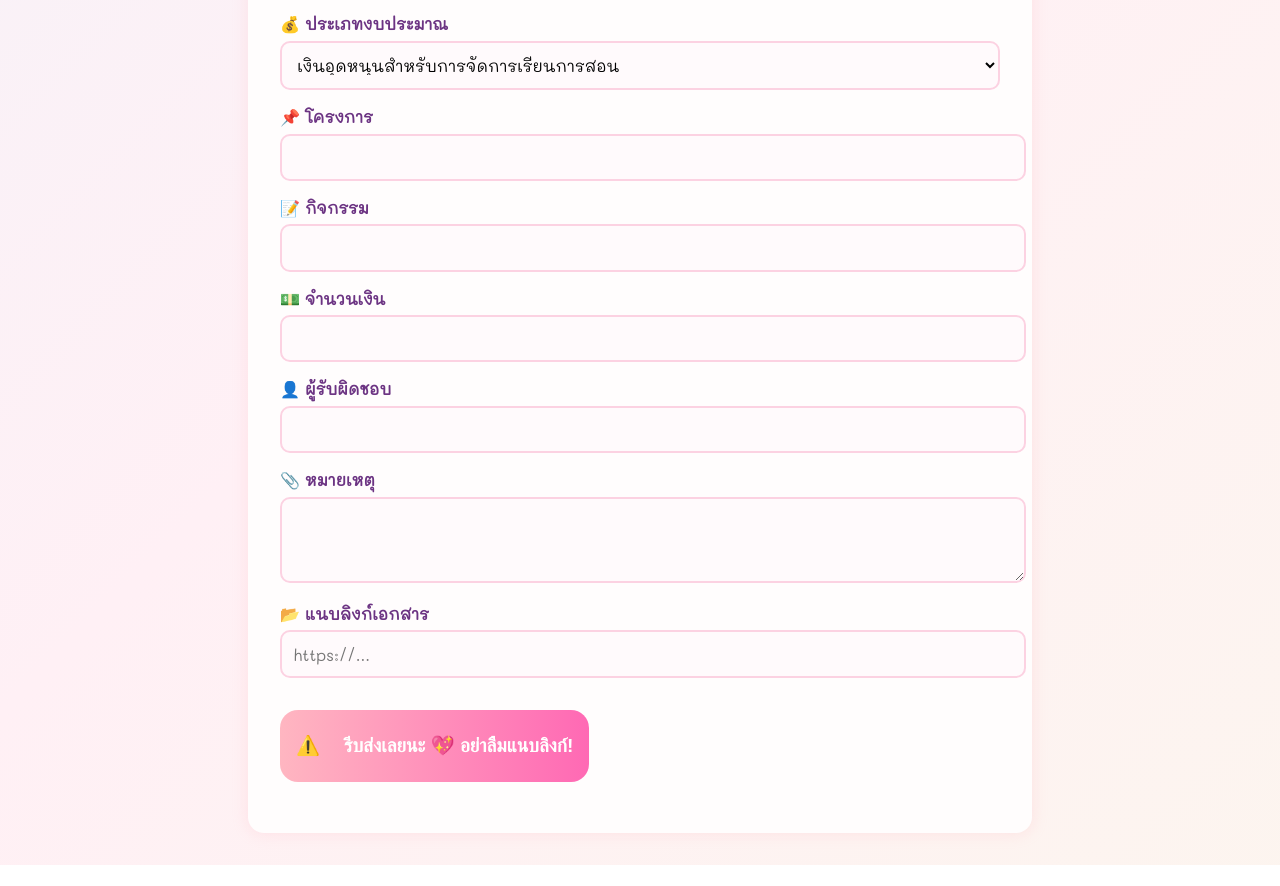
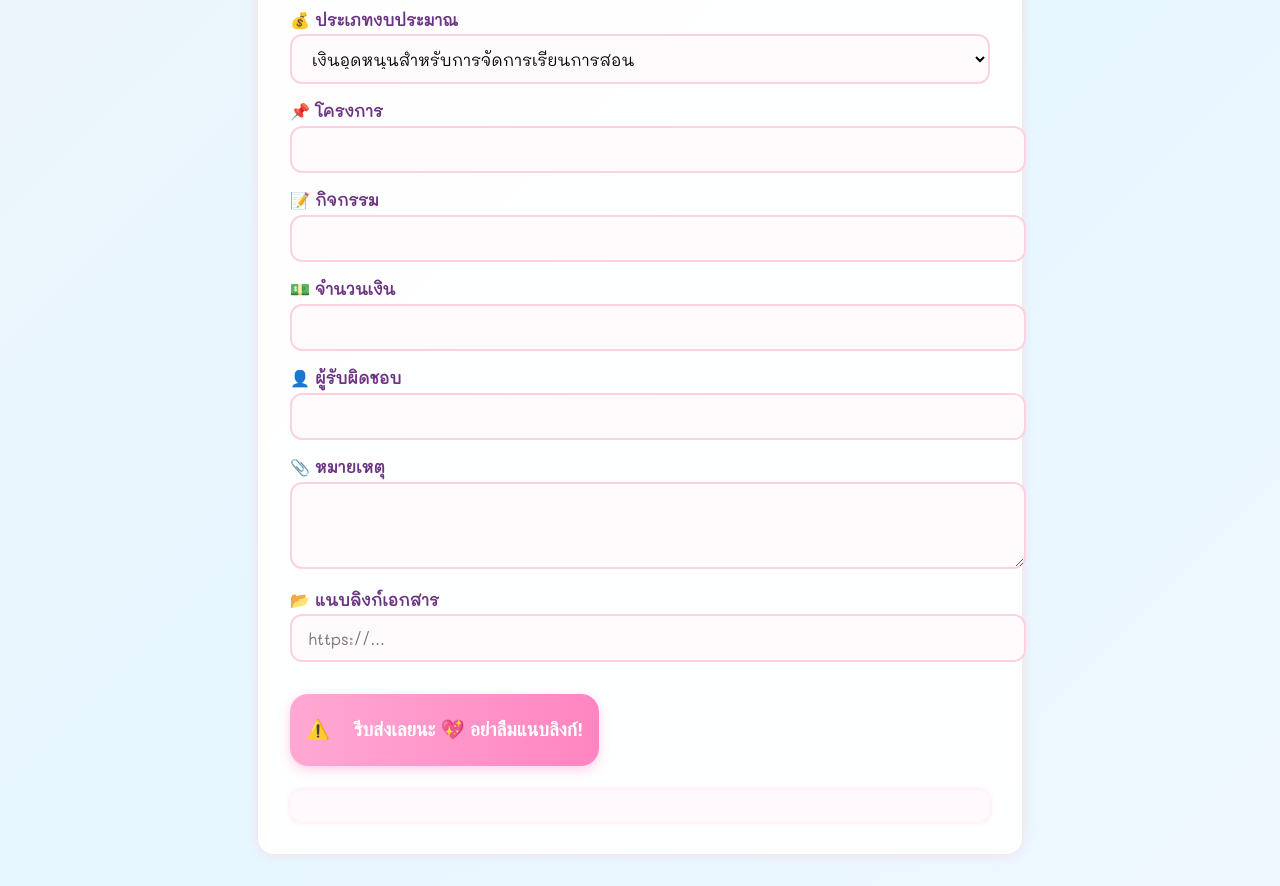
Before and after one commit to pookunngam/budget-form-2568, a plain HTML site: page index.html in a window 1280 px wide. Shown: the part 422-1308 px from the top of the page. Before the commit the page ends 1287 px from the top, so only its background shows below. Drawn offline with nearby package versions, Linux system fonts and the light colour scheme; no server answers.

Commit message:
Update index.html

```diff
--- a/index.html
+++ b/index.html
@@ -2,84 +2,106 @@
 <html lang="th">
 <head>
   <meta charset="UTF-8" />
+  <meta name="viewport" content="width=device-width, initial-scale=1" />
   <title>🌈 ใบประมาณการอนุมัติแล้วจ้าาาาา</title>
-  <meta name="viewport" content="width=device-width, initial-scale=1">
   <link href="https://fonts.googleapis.com/css2?family=Mali&display=swap" rel="stylesheet">
   <script src="https://unpkg.com/@lottiefiles/lottie-player@latest/dist/lottie-player.js"></script>
   <style>
     body {
       font-family: 'Mali', sans-serif;
-      background: linear-gradient(135deg, #fef6ff, #e6f7ff, #fff0f5, #f9fbe7);
+      background: linear-gradient(-45deg, #fef6ff, #e6f7ff, #fff0f5, #f9fbe7);
       background-size: 400% 400%;
-      animation: gradient 12s ease infinite;
-      margin: 0; padding: 2rem 1rem;
+      animation: gradient 15s ease infinite;
+      margin: 0;
+      padding: 2rem 1rem;
     }
+
     @keyframes gradient {
       0% { background-position: 0% 50%; }
       50% { background-position: 100% 50%; }
       100% { background-position: 0% 50%; }
     }
+
     .container {
-      max-width: 720px;
+      max-width: 700px;
       margin: auto;
-      background: #fffdfd;
+      background: rgba(255, 255, 255, 0.95);
       border-radius: 16px;
       padding: 2rem;
-      box-shadow: 0 0 15px rgba(255, 182, 193, 0.3);
+      box-shadow: 0 0 12px rgba(255, 182, 193, 0.4);
+      position: relative;
     }
+
     h2 {
       text-align: center;
-      color: #d63384;
+      color: #e91e63;
       font-size: 2rem;
     }
+
     label {
       display: block;
       margin-top: 1rem;
       font-weight: bold;
       color: #6c3483;
     }
+
     input, select, textarea {
       width: 100%;
-      padding: 0.7rem;
-      margin-top: 0.4rem;
+      padding: 0.7rem 1rem;
+      margin-top: 0.3rem;
+      border: 2px solid #fcd2e2;
+      border-radius: 12px;
       font-size: 1rem;
-      border-radius: 10px;
-      border: 2px solid #fcd2e2;
+      font-family: 'Mali', sans-serif;
       background-color: #fffafc;
-      font-family: 'Mali', sans-serif;
     }
+
     textarea {
       min-height: 60px;
     }
+
+    input:focus, select:focus, textarea:focus {
+      outline: none;
+      border-color: #ff9ac7;
+      box-shadow: 0 0 6px #ffbde5;
+    }
+
     button {
       display: flex;
+      align-items: center;
       justify-content: center;
-      align-items: center;
-      margin-top: 2rem;
-      padding: 1rem;
+      background: linear-gradient(to right, #ffa8d3, #ff85c1);
+      color: white;
+      font-weight: bold;
       font-size: 1.2rem;
-      background: linear-gradient(to right, #ffb6c1, #ff69b4);
       border: none;
       border-radius: 18px;
-      color: white;
-      font-weight: bold;
+      padding: 1rem;
+      margin-top: 2rem;
       cursor: pointer;
+      transition: all 0.3s ease;
+      box-shadow: 0 4px 12px rgba(255, 105, 180, 0.3);
       gap: 0.5rem;
-      transition: all 0.3s ease;
     }
+
     button:hover {
       transform: scale(1.05);
     }
-    #result {
-      margin-top: 1.2rem;
-      font-size: 1.1rem;
-      text-align: center;
-      color: #d63384;
-    }
+
     lottie-player {
       width: 40px;
       height: 40px;
       pointer-events: none;
+    }
+
+    #result {
+      margin-top: 1.5rem;
+      text-align: center;
+      padding: 1rem;
+      border-radius: 12px;
+      background-color: #fff8fc;
+      box-shadow: 0 0 6px #ffe0ef;
+      color: #6b1c58;
     }
   </style>
 </head>
@@ -87,7 +109,6 @@
 
 <div class="container">
   <h2>🍭 ใบประมาณการอนุมัติแล้วจ้าาาาา 🌤️</h2>
-
   <form onsubmit="submitForm(event)">
     <label>📅 วันที่</label>
     <input type="date" name="วันที่" required>
@@ -135,7 +156,6 @@
       รีบส่งเลยนะ 💖 อย่าลืมแนบลิงก์!
     </button>
   </form>
-
   <div id="result"></div>
 </div>
 
@@ -154,14 +174,13 @@
 
     const formData = new FormData(form);
     fetch("https://script.google.com/macros/s/AKfycbyd0GT4AYaFkAWFpcop-1sviUN-i1I6j_U4nL8cPLzj-iEt-_fcUUVyVnywSeexrnL1/exec", {
-  method: "POST",
-  body: formData
-})
-
+      method: "POST",
+      body: formData
+    })
     .then(res => res.json())
     .then(data => {
       if (data.status === "success") {
-        result.textContent = "🎉 ส่งเรียบร้อยแล้ว! ขอบคุณมากค่ะ 💕";
+        result.textContent = "🎉 ส่งเรียบร้อยแล้ว! ขอบคุณนะคะ 💖";
         sound.play();
         form.reset();
       } else {
@@ -177,6 +196,5 @@
     });
   }
 </script>
-
 </body>
 </html>
```
